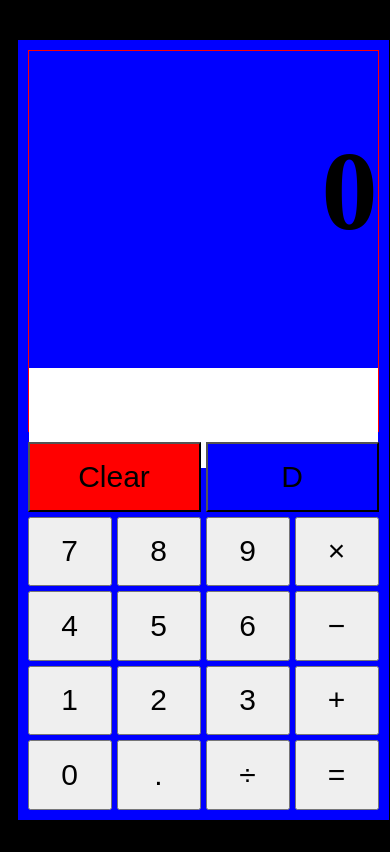
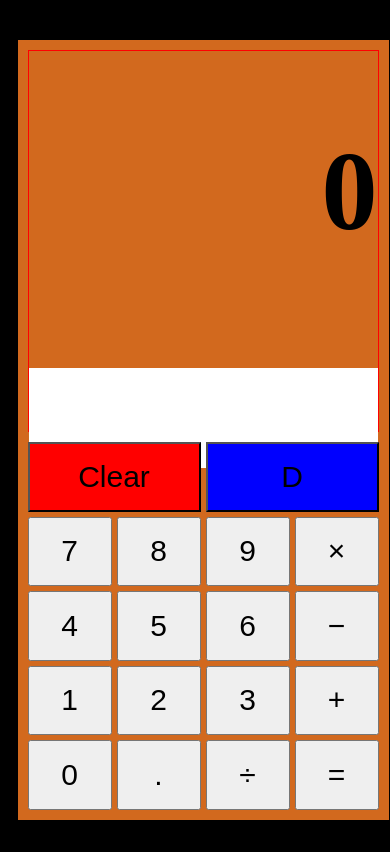
Before and after one commit to marloBarksdale/Calculator, a plain HTML site: page index.html in a window 390 px wide. Drawn offline with Linux system fonts and the light colour scheme.

Commit message:
fixed media query

```diff
--- a/style.css
+++ b/style.css
@@ -4,7 +4,7 @@
 html{
     height:100%;
     width:100%;
-    background-color: black;
+    background-color:black;
 }
 
 body{
@@ -83,6 +83,7 @@ input[type="text"] {
     .center {
       height:90%;
       width:90%;
+      background-color: chocolate;
     }
 
 
```
